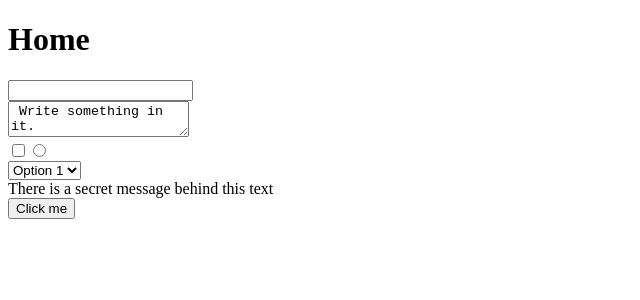
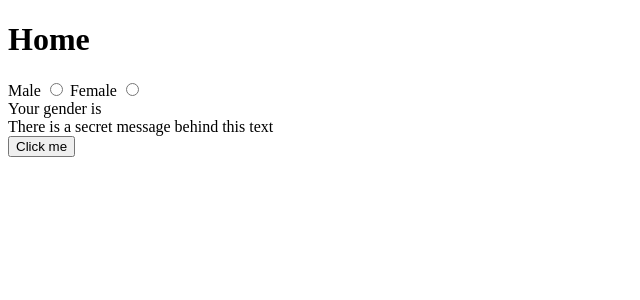
Before and after one commit to SyncMeow/Vue-Training, a Vue app: page / in a window 1280 px wide. Shown: the top 300 px of the page, without its empty margins (0-640 px from the left). Built offline with nearby package versions, Linux system fonts and the light colour scheme.

Commit message:
input practice

```diff
--- a/src/App.vue
+++ b/src/App.vue
@@ -1,21 +1,40 @@
 <script setup>
-    import {ref} from "vue";
+import { ref } from "vue";
 
-    let className = ref("plainText");
+let className = ref("plainText");
 
-    let flag = ref(0);
+let flag = ref(0);
 
-    let handler = function() {
-        flag.value = flag.value? 0: 1;
-        className.value = className.value === "plainText"? "title highlight": "plainText";
-    };
+let handler = function () {
+    flag.value = flag.value ? 0 : 1;
+    className.value =
+        className.value === "plainText" ? "title highlight" : "plainText";
+};
 
-    let content = ["There is a secret message behind this text", "Congratulations You found it"];
+let content = [
+    "There is a secret message behind this text",
+    "Congratulations You found it",
+];
+
+let gender = ref(null);
+
+let formatter = function(value){
+    if (value == null) return "";
+
+    let res = "";
+    for (let i = 0; i < value.length; i++) {
+        res += (!i)? value[i].toUpperCase() : value[i].toLowerCase();
+    }
+    return res;
+};
+
 </script>
 
 <template>
     <main>
         <h1>Home</h1>
+
+        <!--
 
         <div><input type = "text" /></div>
         <div><textarea> Write something in it. </textarea></div>
@@ -32,16 +51,32 @@
             </select>
         </div>
 
-        <div :class = "className">{{ content[flag] }}</div>
+        -->
+
+        Male <input type="radio" value="male" v-model="gender" />
+        Female <input type="radio" value="female" v-model="gender" />
+        <div> Your gender is {{ formatter(gender) }} </div>
+
+        <div :class="className">{{ content[flag] }}</div>
 
         <button @click="handler">Click me</button>
     </main>
 </template>
 
 <style scoped>
-    main{background-color: white;}
-    .title{font-weight: bold;}
-    .highlight{color: red;}
-    .content{color: blue;}
+main {
+    background-color: white;
+}
 
+.title {
+    font-weight: bold;
+}
+
+.highlight {
+    color: red;
+}
+
+.content {
+    color: blue;
+}
 </style>
```
